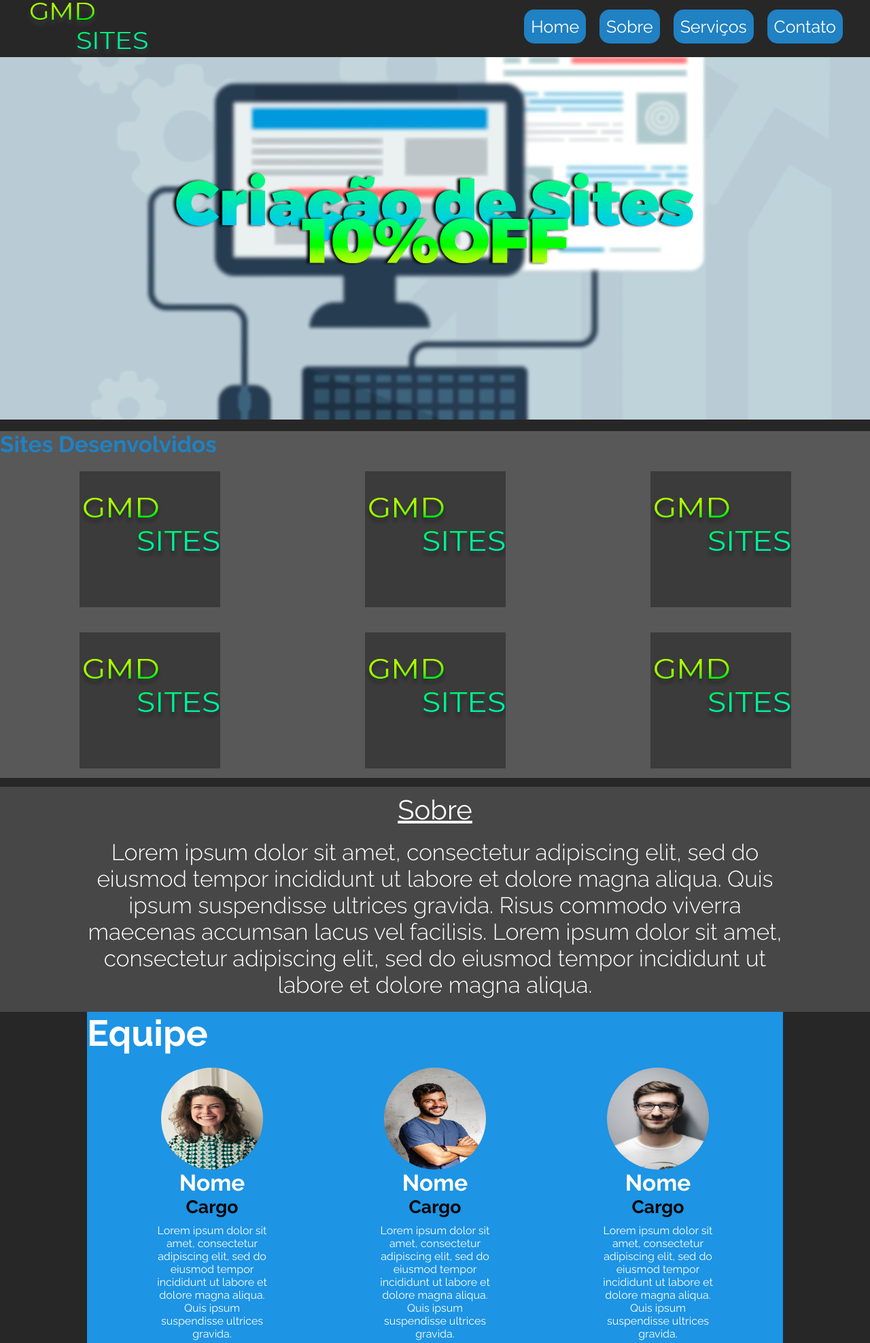
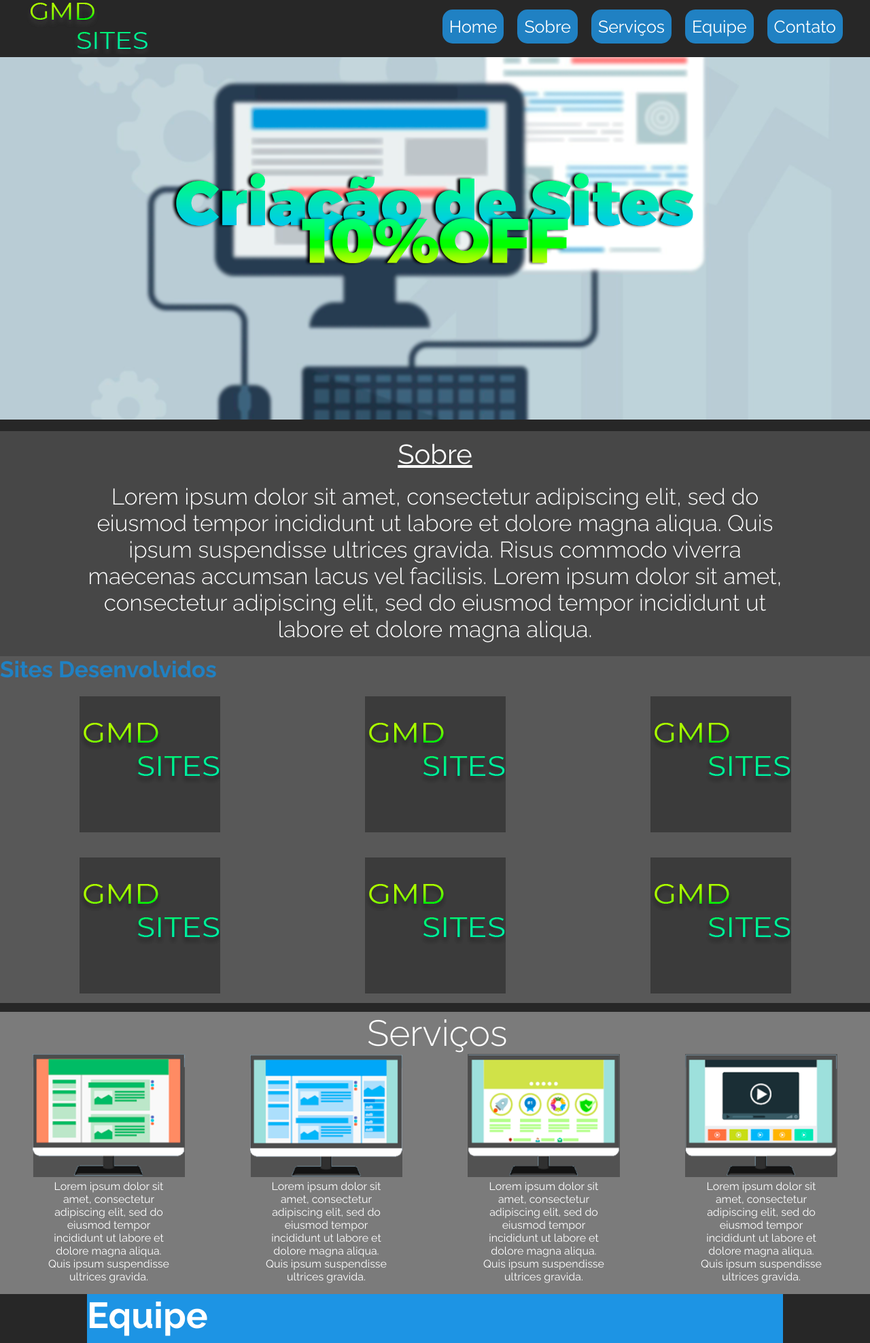
Before and after one commit to MarcioMFS/ProjetoSenac, a PHP site: page / in a window 1280 px wide. Shown: the top 1975 px of the page at 68% size. Run offline with PHP 8.4, Linux system fonts and the light colour scheme.

Commit message:
mudança para php

```diff
--- /dev/null
+++ b/content/banner.php
@@ -0,0 +1,3 @@
+    <div class="banner wow animate__animated animate__fadeInUp">
+            <img src="./img/banner.png" alt="Banner Principal">
+    </div>
--- /dev/null
+++ b/content/contato.php
@@ -0,0 +1,26 @@
+<section id="contato" class="contato wow animate__animated animate__fadeIn">
+    <div class="formulario">
+        <form class="contato-form" id="form" name="contato">
+            <div>
+                <label for="nome">Nome</label>
+                <input type="text" name="name">
+            </div>
+
+            <div>
+                <label for="email">Email</label>
+                <input type="email" name="email" required>
+            </div>
+
+            <div>
+                <label for="tel">Telefone</label>
+                <input type="tel" name="tel">
+            </div>
+        </form>
+        <div class="assunto">
+            <label for="assunto">Assunto</label>
+            <textarea form="form" name="assunto" rows="15" cols="40" required></textarea>
+            <button form="form" type="submit">Enviar</button>
+        </div>
+    </div>
+    <p>Atendimento de seg. a sex. das 8:00 as 18:00</p>
+</section>
--- /dev/null
+++ b/content/projetos.php
@@ -0,0 +1,43 @@
+<section id="projetos" class="site wow animate__animated animate__fadeIn">
+        <div class="sites">
+        <h2>Sites Desenvolvidos</h2>
+        <div class="projetos ">
+            <div>
+                <a href="">
+                    <p class="projeto-hover">Projeto para empresa</p>
+                    <img class="img-hover" src="./img/gmd_projects.png" alt="">
+
+                </a>
+
+                <a href="">
+                    <p class="projeto-hover">Projeto para empresa</p>
+                    <img class="img-hover"  src="./img/gmd_projects.png" alt="">
+
+                </a>
+                <a href="">
+                    <p class="projeto-hover">Projeto para empresa</p>
+                    <img class="img-hover" src="./img/gmd_projects.png" alt="">
+
+                </a>
+            </div>
+
+            <div>
+                <a href="">
+                    <p class="projeto-hover">Projeto para empresa</p>
+                    <img class="img-hover" src="./img/gmd_projects.png" alt="">
+
+                </a>
+                <a href="">
+                    <p class="projeto-hover">Projeto para empresa</p>
+                    <img class="img-hover" src="./img/gmd_projects.png" alt="">
+
+                </a>
+                <a href="">
+                    <p class="projeto-hover">Projeto para empresa</p>
+                    <img class="img-hover" src="./img/gmd_projects.png" alt="">
+
+                </a>
+            </div>
+        </div>
+    </div>
+    </section>
--- /dev/null
+++ b/content/rodape.php
@@ -0,0 +1,25 @@
+<footer>
+        <div class="img_footer wow animate__animated animate__fadeIn">
+            <img src="./img/logo.png">
+            <p>GMD criação de sites</p>
+        </div>
+        <div class="menu_rodape">
+            <div>
+                <a href="#home">Home</a>
+                <a href="#sobre">Sobre</a>
+                <a href="#servicos">Serviços</a>
+                <a href="#contato">Contato</a>
+            </div>
+        </div>
+        <p id="gmd">© 2021 GMD SITES</p>
+
+        <div class="dev">
+            <div>
+                <h2>Site desenvolvido por</h2>
+
+                <img src="./img/gmd.png">
+            </div>
+
+        </div>
+
+    </footer>
--- /dev/null
+++ b/content/servicos.php
@@ -0,0 +1,29 @@
+<section id="servicos" class="servicos wow animate__animated animate__fadeIn">
+        <h2 class="centro">Serviços</h2>
+        <div class="conteudo-servicos">
+            <div>
+                <img src="img/services1.png" alt="">
+                <p>Lorem ipsum dolor sit amet, consectetur adipiscing elit, sed do eiusmod tempor incididunt ut labore
+                    et dolore magna aliqua. Quis ipsum suspendisse ultrices gravida.</p>
+            </div>
+
+            <div>
+                <img src="img/services2.png" alt="">
+                <p>Lorem ipsum dolor sit amet, consectetur adipiscing elit, sed do eiusmod tempor incididunt ut labore
+                    et dolore magna aliqua. Quis ipsum suspendisse ultrices gravida.</p>
+            </div>
+
+            <div>
+                <img src="img/services3.png" alt="">
+                <p>Lorem ipsum dolor sit amet, consectetur adipiscing elit, sed do eiusmod tempor incididunt ut labore
+                    et dolore magna aliqua. Quis ipsum suspendisse ultrices gravida.</p>
+            </div>
+
+            <div>
+                <img src="img/services4.png" alt="">
+                <p>Lorem ipsum dolor sit amet, consectetur adipiscing elit, sed do eiusmod tempor incididunt ut labore
+                    et dolore magna aliqua. Quis ipsum suspendisse ultrices gravida.</p>
+            </div>
+        </div>
+
+    </section>
--- /dev/null
+++ b/content/topo.php
@@ -0,0 +1,20 @@
+<header class="topo" id="home">
+        <div class="centro wow animate__animated animate__fadeInUp ">
+            <img src="./img/logo.png" id="logo">
+            <button class="menu-mobile" ><img src="img/menu.svg" alt="" ></button>
+            <div class="menu">
+                <button class="fechar-menu" ><img src="img/fechar.svg" alt="" ></button>
+                <nav>
+                    <ul>
+                        <li><a href="#home">Home</a></li>
+                        <li><a href="#sobre">Sobre</a></li>
+                        <li><a href="#servicos">Serviços</a></li>
+                        <li><a href="#equipe">Equipe</a></li>
+                        <li><a href="#contato">Contato</a></li>
+                    </ul>
+                </nav>
+
+            </div>
+        </div>
+
+    </header>
--- a/index.php
+++ b/index.php
@@ -10,79 +10,15 @@
     <link href="css/ajax.css">
 </head>
 
-<body class="">
-    <header class="topo">
-        <div class="centro">
-            <img src="./img/logo.png" id="logo">
-            <button class="menu-mobile" ><img src="img/menu.svg" alt="" ></button>
-            <div class="menu">
-                <button class="fechar-menu" ><img src="img/fechar.svg" alt="" ></button>
-                <nav>
-                    <ul>
-                        <li><a href=".topo">Home</a></li>
-                        <li><a href=".sobre">Sobre</a></li>
-                        <li><a href=".servicos">Serviços</a></li>
-                        <li><a href=".contato">Contato</a></li>
-                    </ul>
-                </nav>
+<body>
+    <!--Topo -->
+    <?php require_once("content/topo.php") ?>
 
-            </div>
-        </div>
-
-    </header>
-
-    <div>
-        <div class="banner wow animate__animated animate__fadeInUp">
-            <img src="./img/banner.png" alt="Banner Principal">
-        </div>
-    </div>
-
-    <section class="site wow animate__animated animate__fadeInUp">
-        <div class="sites">
-        <h2>Sites Desenvolvidos</h2>
-        <div class="projetos ">
-            <div>
-                <a href="">
-                    <p class="projeto-hover">Projeto para empresa</p>
-                    <img class="img-hover" src="./img/gmd_projects.png" alt="">
-
-                </a>
-
-                <a href="">
-                    <p class="projeto-hover">Projeto para empresa</p>
-                    <img class="img-hover"  src="./img/gmd_projects.png" alt="">
-
-                </a>
-                <a href="">
-                    <p class="projeto-hover">Projeto para empresa</p>
-                    <img class="img-hover" src="./img/gmd_projects.png" alt="">
-
-                </a>
-            </div>
-
-            <div>
-                <a href="">
-                    <p class="projeto-hover">Projeto para empresa</p>
-                    <img class="img-hover" src="./img/gmd_projects.png" alt="">
-
-                </a>
-                <a href="">
-                    <p class="projeto-hover">Projeto para empresa</p>
-                    <img class="img-hover" src="./img/gmd_projects.png" alt="">
-
-                </a>
-                <a href="">
-                    <p class="projeto-hover">Projeto para empresa</p>
-                    <img class="img-hover" src="./img/gmd_projects.png" alt="">
-
-                </a>
-            </div>
-        </div>
-    </div>
-    </section>
+    <!--Banner -->
+    <?php require_once("content/banner.php") ?>
 
 
-    <section class="sobre wow animate__animated animate__fadeInUp">
+    <section id="sobre" class="sobre wow animate__animated animate__fadeInUp">
 
         <div>
             <h2>Sobre</h2>
@@ -95,7 +31,14 @@
         </div>
     </section>
 
-    <section class="equipe wow animate__animated animate__fadeInUp">
+    <?php require_once("content/projetos.php") ?>
+
+
+    <!-- serviços -->
+    <?php require_once("content/servicos.php") ?>
+
+
+    <section id="equipe" class="equipe wow animate__animated animate__fadeIn">
         <h2 class="white">Equipe</h2>
 
         <div class="caixa-equipe">
@@ -130,88 +73,13 @@
         </div>
     </section>
 
-    <section class="servicos wow animate__animated animate__fadeInUp">
-        <h2 class="centro">Serviços</h2>
-        <div class="conteudo-servicos">
-            <div>
-                <img src="img/services1.png" alt="">
-                <p>Lorem ipsum dolor sit amet, consectetur adipiscing elit, sed do eiusmod tempor incididunt ut labore
-                    et dolore magna aliqua. Quis ipsum suspendisse ultrices gravida.</p>
-            </div>
+    <!-- Contato -->
+    <?php require_once("content/contato.php") ?>
 
-            <div>
-                <img src="img/services2.png" alt="">
-                <p>Lorem ipsum dolor sit amet, consectetur adipiscing elit, sed do eiusmod tempor incididunt ut labore
-                    et dolore magna aliqua. Quis ipsum suspendisse ultrices gravida.</p>
-            </div>
+    <!-- rodapé -->
+    <?php require_once("content/rodape.php") ?>
 
-            <div>
-                <img src="img/services3.png" alt="">
-                <p>Lorem ipsum dolor sit amet, consectetur adipiscing elit, sed do eiusmod tempor incididunt ut labore
-                    et dolore magna aliqua. Quis ipsum suspendisse ultrices gravida.</p>
-            </div>
 
-            <div>
-                <img src="img/services4.png" alt="">
-                <p>Lorem ipsum dolor sit amet, consectetur adipiscing elit, sed do eiusmod tempor incididunt ut labore
-                    et dolore magna aliqua. Quis ipsum suspendisse ultrices gravida.</p>
-            </div>
-        </div>
-
-    </section>
-
-    <section class="contato wow animate__animated animate__fadeInUp">
-    <div class="formulario">
-        <form class="contato-form" id="form" name="contato">
-            <div>
-                <label for="nome">Nome</label>
-                <input type="text" name="name">
-            </div>
-
-            <div>
-                <label for="email">Email</label>
-                <input type="email" name="email" required>
-            </div>
-
-            <div>
-                <label for="tel">Telefone</label>
-                <input type="tel" name="tel">
-            </div>
-        </form>
-        <div class="assunto">
-            <label for="assunto">Assunto</label>
-            <textarea form="form" name="assunto" rows="15" cols="40" required></textarea>
-            <button form="form" type="submit">Enviar</button>
-        </div>
-    </div>
-    <p>Atendimento de seg. a sex. das 8:00 as 18:00</p>
-</section>
-
-    <footer>
-        <div class="img_footer wow animate__animated animate__fadeInUp">
-            <img src="./img/logo.png">
-            <p>GMD criação de sites</p>
-        </div>
-        <div class="menu_rodape">
-            <div>
-                <a href="#">Pagina Inicial</a>
-                <a href="#">Sobre</a>
-                <a href="#">Serviços</a>
-                <a href="#">Contato</a>
-            </div>
-        </div>
-        <p id="gmd">© 2021 GMD SITES</p>
-
-        <div class="dev">
-            <div>
-                <h2>Site desenvolvido por</h2>
-
-                <img src="./img/gmd.png">
-            </div>
-
-        </div>
-
-    </footer>
 
     <script src="js/animations.js"></script>
     <script src="js/wow.min.js"></script>
```
